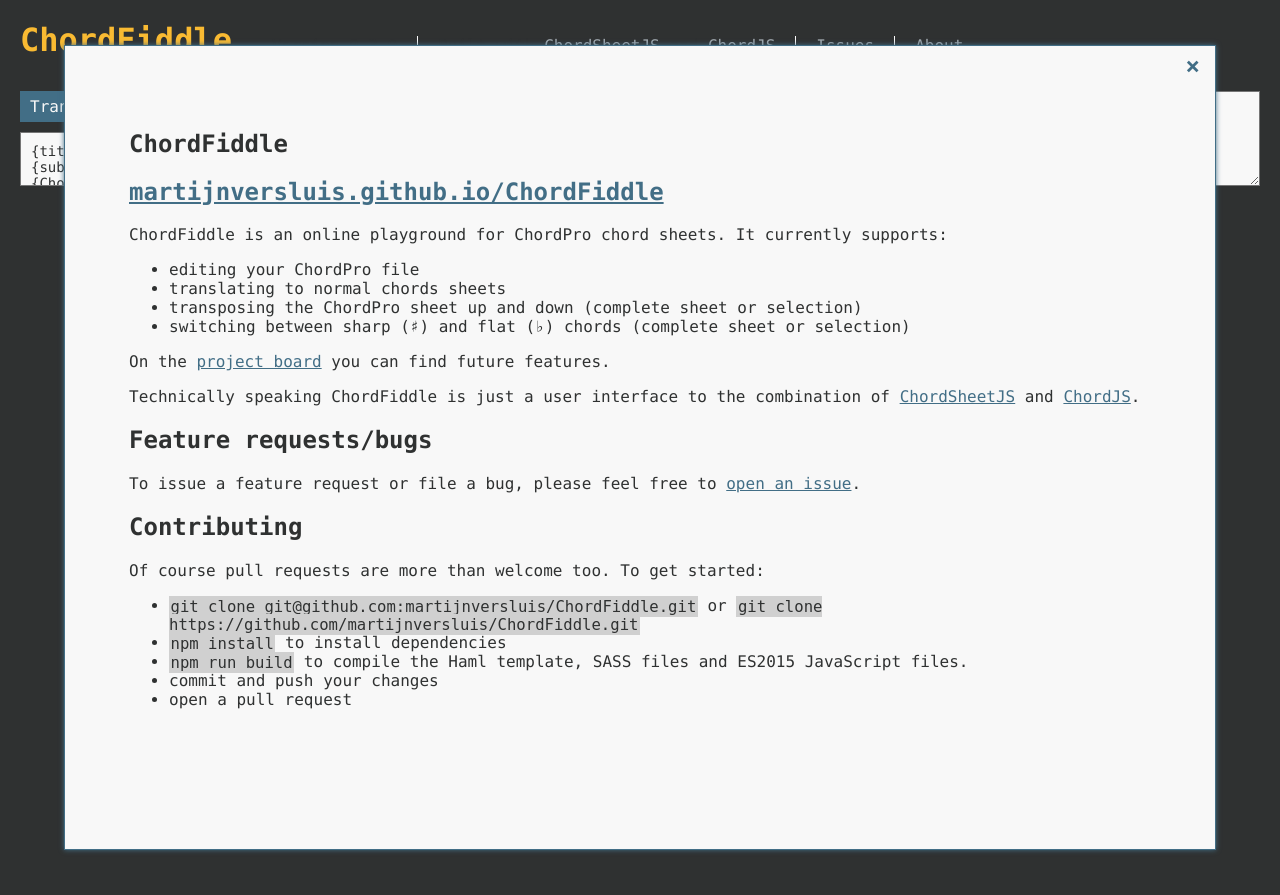
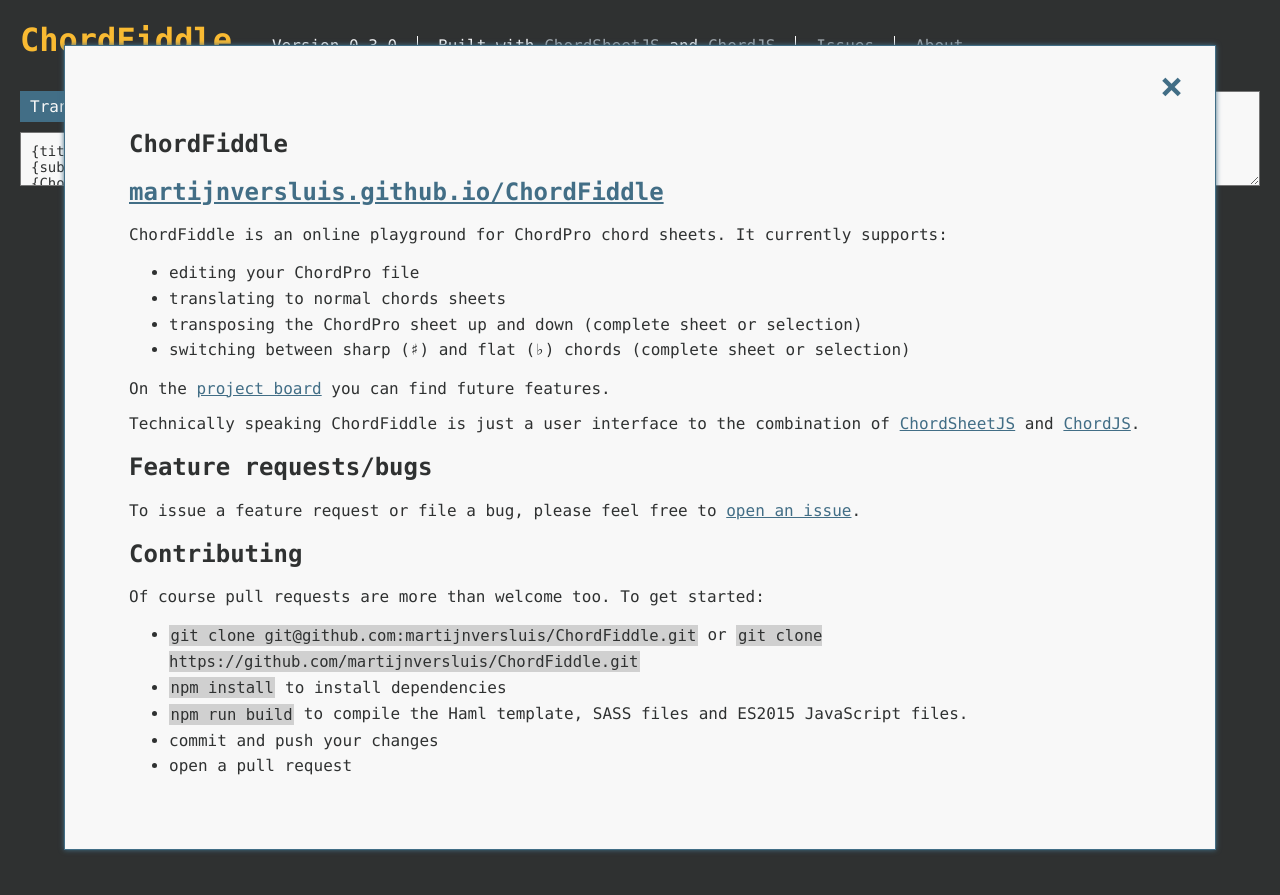
Before and after one commit to martijnversluis/ChordFiddle, a web app: file index.html in a window 1280 px wide, after a click on "About". Run offline with its HTML, style and script files only (its server is not run), Linux system fonts and the light colour scheme.

Commit message:
Improve modal styling

```diff
--- a/bundle.css
+++ b/bundle.css
@@ -45,6 +45,8 @@
   color: #2F3131;
   width: 100%; }
 
+header {
+  color: #F8F8F8; }
   header .site-name {
     display: inline-block;
     margin: 0; }
@@ -52,7 +54,6 @@
     header .site-name a:hover {
       color: #F9BA32;
       text-decoration: none; }
-
   header .meta {
     display: inline-block;
     list-style: none; }
@@ -89,16 +90,17 @@
   .mod-readme:target {
     display: block; }
   .mod-readme .close {
-    font-size: 1.5em;
+    font-size: 38.4px;
     font-weight: 700;
-    line-height: 10px;
+    line-height: 16px;
     position: absolute;
-    right: 15px;
+    right: 2.5vw;
     text-decoration: none;
-    top: 15px; }
+    top: 2.5vw; }
     .mod-readme .close:hover {
       text-decoration: none; }
   .mod-readme .contents {
+    max-height: 100%;
     overflow: auto; }
   .mod-readme a {
     color: #426E86;
@@ -109,6 +111,8 @@
     background: #d0d0d0;
     font-size: 1.2em;
     padding: 0.1em; }
+  .mod-readme li {
+    line-height: 160%; }
 
 .mod-toolbar {
   display: flex;
--- a/index.html
+++ b/index.html
@@ -1,5 +1,5 @@
 
-<html lang="en"></html><head><meta charset="utf-8" /><title>ChordFiddle</title><meta name="description" content="ChordPro editor. Tranpose your chord sheet. Convert ChordPro to chord sheet." /><meta name="keywords" content="javascript, chords, parsing, convert, chord-sheet, chordpro" /><link rel="stylesheet" href="bundle.css?v=1506801004000" /></head><body><header><div class="wrapper"><h1 class="site-name"><a>ChordFiddle</a></h1><ul class="meta"><li>Version 0.3.0</li><li>Built with <a href="https://github.com/martijnversluis/ChordSheetJS" target="_blank">ChordSheetJS</a> and <a href="https://github.com/martijnversluis/ChordJS" target="_blank">ChordJS</a></li><li><a href="https://github.com/martijnversluis/chordfiddle/issues" target="_blank">Issues</a></li><li><a href="#readme">About</a></li></ul></div></header><main><section class="column column-left"><ul class="mod-toolbar"><li><button data-id="transpose-down">Transpose down</button></li><li><button data-id="transpose-up">Transpose up</button></li><li><button data-id="switch-to-sharp">Use ♯</button></li><li><button data-id="switch-to-flat">Use ♭</button></li></ul><textarea data-id="chordProEditor" class="sheet-editor">{title: Let it be}
+<html lang="en"></html><head><meta charset="utf-8" /><title>ChordFiddle</title><meta name="description" content="ChordPro editor. Tranpose your chord sheet. Convert ChordPro to chord sheet." /><meta name="keywords" content="javascript, chords, parsing, convert, chord-sheet, chordpro" /><link rel="stylesheet" href="bundle.css?v=1506802349000" /></head><body><header><div class="wrapper"><h1 class="site-name"><a>ChordFiddle</a></h1><ul class="meta"><li>Version 0.3.0</li><li>Built with <a href="https://github.com/martijnversluis/ChordSheetJS" target="_blank">ChordSheetJS</a> and <a href="https://github.com/martijnversluis/ChordJS" target="_blank">ChordJS</a></li><li><a href="https://github.com/martijnversluis/chordfiddle/issues" target="_blank">Issues</a></li><li><a href="#readme">About</a></li></ul></div></header><main><section class="column column-left"><ul class="mod-toolbar"><li><button data-id="transpose-down">Transpose down</button></li><li><button data-id="transpose-up">Transpose up</button></li><li><button data-id="switch-to-sharp">Use ♯</button></li><li><button data-id="switch-to-flat">Use ♭</button></li></ul><textarea data-id="chordProEditor" class="sheet-editor">{title: Let it be}
 {subtitle: ChordSheetJS example version}
 {Chorus}
 
@@ -32,7 +32,7 @@
 <li>commit and push your changes</li>
 <li>open a pull request</li>
 </ul>
-</div></section><script src="bundle.js?v=1506801003000"></script>
+</div></section><script src="bundle.js?v=1506802349000"></script>
 <script type="text/javascript">
 //<![CDATA[
 if (window.location.hostname == 'martijnversluis.github.io') {
--- a/sass/_header.sass
+++ b/sass/_header.sass
@@ -1,4 +1,6 @@
 header
+  color: $header-text
+
   .site-name
     display: inline-block
     margin: 0
--- a/sass/_variables.sass
+++ b/sass/_variables.sass
@@ -17,6 +17,7 @@
 $button-text: $theme-foreground
 $header-meta-separator-color: $theme-foreground
 $header-site-name-color: $theme-primary
+$header-text: $theme-foreground
 $link-color: #A3ABB0
 $modal-background: $theme-foreground
 $modal-border-color: $theme-secondary
--- a/sass/modules/_readme.sass
+++ b/sass/modules/_readme.sass
@@ -17,18 +17,20 @@
     display: block
 
   .close
-    font-size: 1.5em
+    $close-button-height: 16px
+    font-size: $close-button-height * 2.4
     font-weight: 700
-    line-height: 10px
+    line-height: $close-button-height
     position: absolute
-    right: 15px
+    right: 2.5vw
     text-decoration: none
-    top: 15px
+    top: 2.5vw
 
     &:hover
       text-decoration: none
 
   .contents
+    max-height: 100%
     overflow: auto
 
   a
@@ -42,3 +44,6 @@
     background: $modal-code-background
     font-size: 1.2em
     padding: 0.1em
+
+  li
+    line-height: 160%
```
Lines whose indentation alone changed are shown as unchanged.
